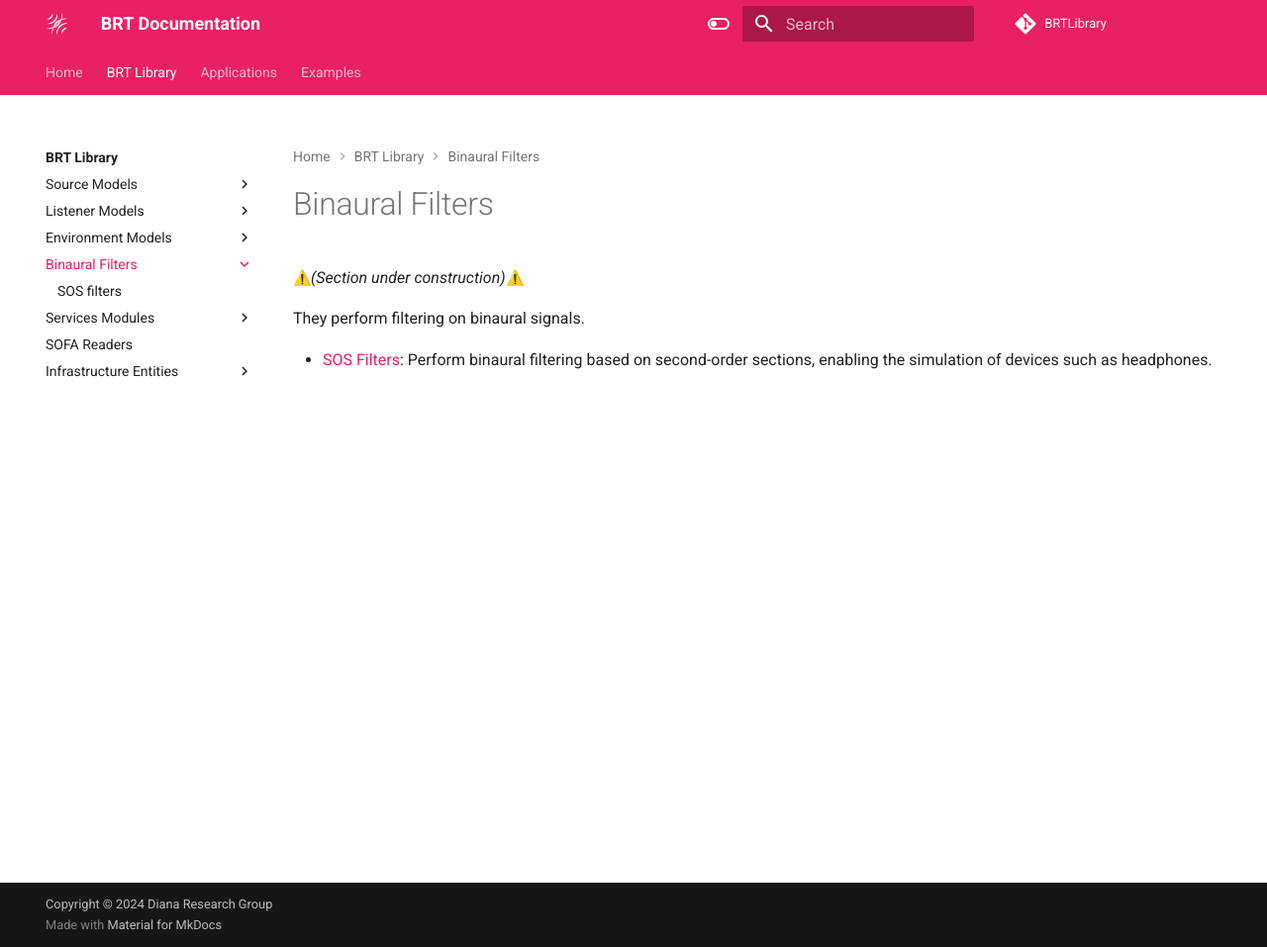
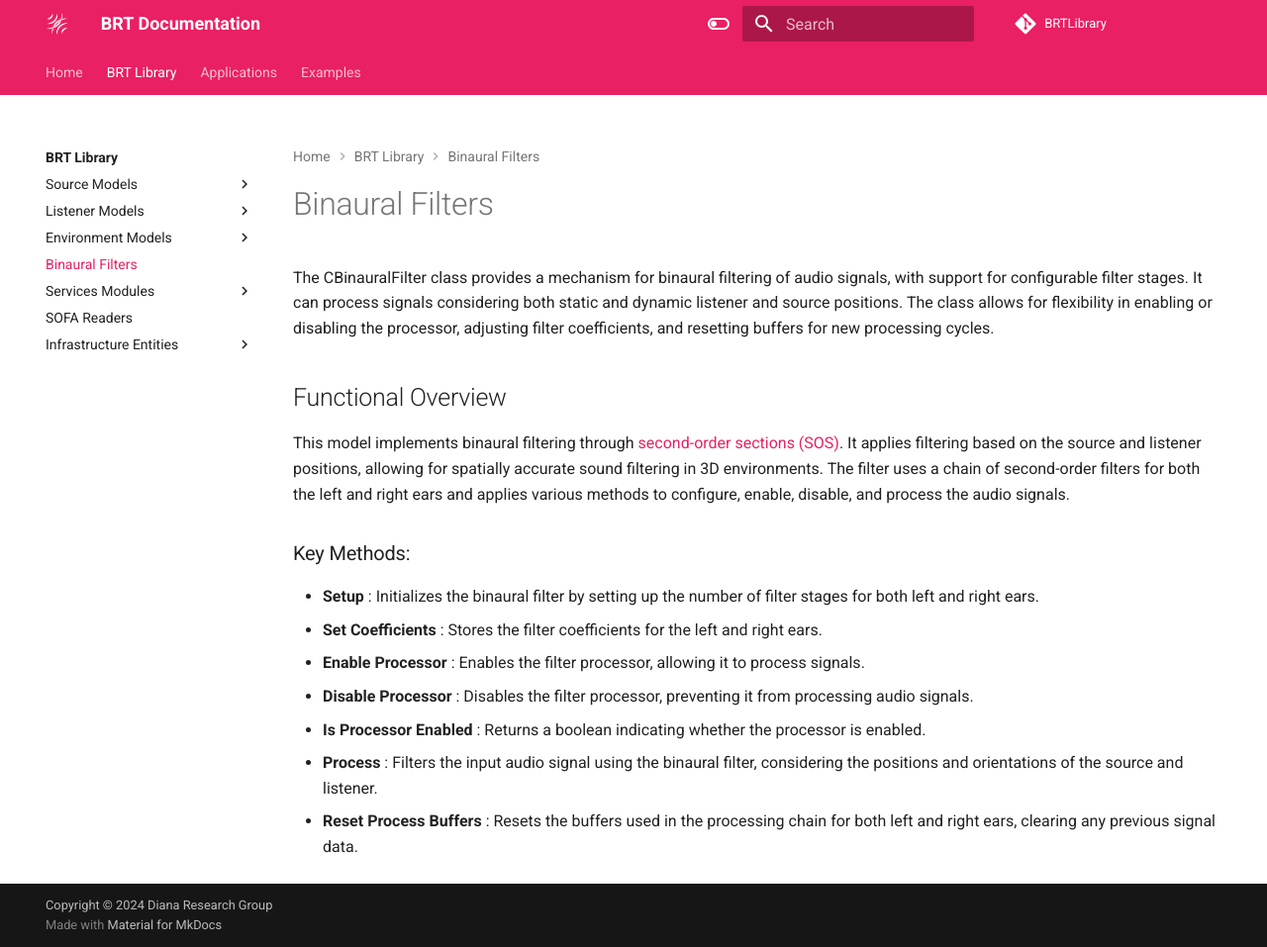
Before and after one commit to GrupoDiana/BRT-Documentation, an MkDocs documentation site: the page built from docs/library/binaural-filters/index.md, in a window 1280 px wide and 957 px high. Shown: the whole window at 99% size. Built offline with MkDocs 1.6.1 and Material for MkDocs 9.7.7, drawn with Linux system fonts in a browser that asks for light colours; emoji names are drawn with the system emoji font; comment, search, counter and statistics services are not loaded.

Commit message:
feat: binaural filter ready for review

```diff
--- a/docs/library/binaural-filters/index.md
+++ b/docs/library/binaural-filters/index.md
@@ -1,6 +1,17 @@
 # Binaural Filters
-:warning:*(Section under construction)*:warning:
 
-They perform filtering on binaural signals.
+The CBinauralFilter class provides a mechanism for binaural filtering of audio signals, with support for configurable filter stages. It can process signals considering both static and dynamic listener and source positions. The class allows for flexibility in enabling or disabling the processor, adjusting filter coefficients, and resetting buffers for new processing cycles.
 
-- [SOS Filters](sos-filters.md): Perform binaural filtering based on second-order sections, enabling the simulation of devices such as headphones.
+## Functional Overview
+
+This model implements binaural filtering through [second-order sections (SOS)](../service-modules/service-sos-filters.md). It applies filtering based on the source and listener positions, allowing for spatially accurate sound filtering in 3D environments. The filter uses a chain of second-order filters for both the left and right ears and applies various methods to configure, enable, disable, and process the audio signals.
+
+### Key Methods:
+
+- **Setup** : Initializes the binaural filter by setting up the number of filter stages for both left and right ears.
+- **Set Coefficients** : Stores the filter coefficients for the left and right ears.
+- **Enable Processor** : Enables the filter processor, allowing it to process signals.
+- **Disable Processor** : Disables the filter processor, preventing it from processing audio signals.
+- **Is Processor Enabled** : Returns a boolean indicating whether the processor is enabled.
+- **Process** : Filters the input audio signal using the binaural filter, considering the positions and orientations of the source and listener.
+- **Reset Process Buffers** : Resets the buffers used in the processing chain for both left and right ears, clearing any previous signal data.
--- a/mkdocs.yml
+++ b/mkdocs.yml
@@ -89,7 +89,6 @@ nav:
       - SDN Model: library/environment-models/sdn-environment-model.md
     - Binaural Filters:
       - library/binaural-filters/index.md
-      - SOS filters: library/binaural-filters/sos-filters.md
     - Services Modules:
       - library/service-modules/index.md
       - HRTF: library/service-modules/service-hrtf.md
```
